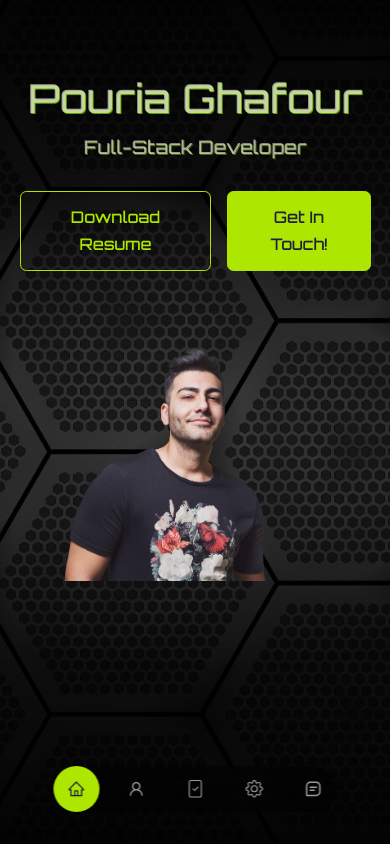
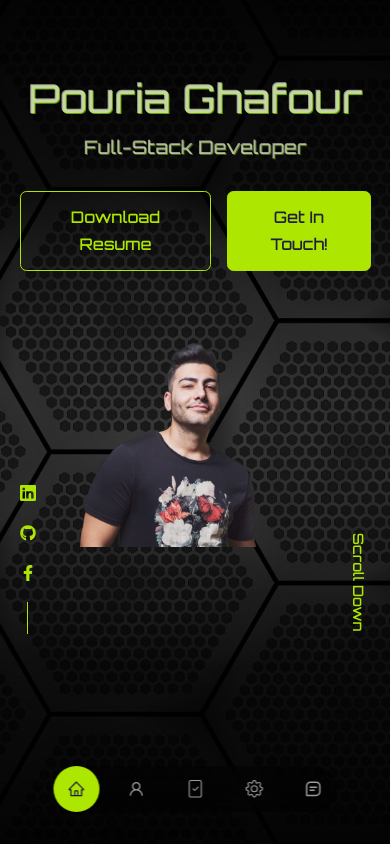
Before and after one commit to PouryaAce/Portfolio, a React (Create React App) app: page / in a window 390 px wide. Shown: the top 844 px of the page. Built offline with nearby package versions, Linux system fonts and the light colour scheme.

Commit message:
portfolio-update

```diff
--- a/src/components/header/CTA.js
+++ b/src/components/header/CTA.js
@@ -2,14 +2,12 @@ import React from "react";
 import Resume from "../../assets/resume.pdf";
 
 const CTA = () => {
+  const openResume = () => {
+    window.open(`${Resume}`, "_blank");
+  };
   return (
     <div className="cta">
-      <a
-        href="https://drive.google.com/file/d/105lM6yMUZHY8UydD9yPNO5DGuyYEYKas/view?usp=sharing"
-        download
-        className="btn"
-        target="_blank"
-      >
+      <a onClick={openResume} download className="btn" target="_blank">
         Download Resume
       </a>
       <a href="#contact" className="btn btn-primary">
--- a/src/components/header/header.css
+++ b/src/components/header/header.css
@@ -68,9 +68,11 @@ header {
   header {
     height: 68vh;
   }
-
+  .me {
+  }
   .me img {
-    width: 300px;
+    width: 228px;
+    height: 236px;
   }
   .header__socials {
     bottom: 0rem;
@@ -85,11 +87,13 @@ header {
     padding-top: 4rem;
   }
 
-  .header__socials,
+  .header__socials {
+    /* display: none; */
+    bottom: 210px;
+  }
   .scroll__down {
-    display: none;
+    bottom: 250px;
   }
-
   .me {
     width: 94%;
     /* max-width: 20rem; */
--- a/src/components/projects/Projects.js
+++ b/src/components/projects/Projects.js
@@ -47,7 +47,7 @@ const Projects = () => {
       <h2>Projects</h2>
 
       <div className="container portfolio__container">
-        {data.map(({ id, image, title, github, demo }) => {
+        {data.map(({ id, image, title, tech, github, demo }) => {
           return (
             <article key={id} className="portfolio__item">
               <div className="portfolio__item-image">
--- a/src/components/skills/Skills.js
+++ b/src/components/skills/Skills.js
@@ -42,7 +42,7 @@ const Experience = () => {
             <article className="experience__details">
               <BsPatchCheckFill className="experience__details-icon" />
               <div>
-                <h4>DOM Manipulation</h4>
+                <h4>OOP</h4>
                 <small className="text-light"></small>
               </div>
             </article>
```
Also changed, not shown: 1 other file (tests, documents, lock files or other folders).
